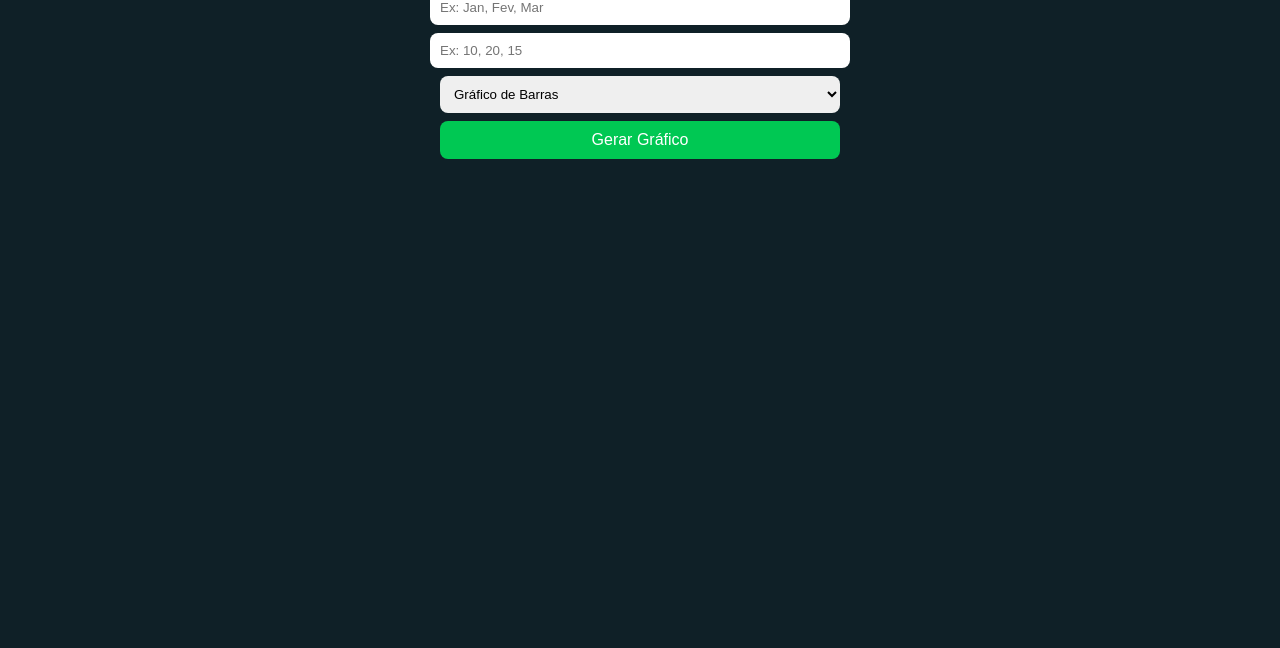
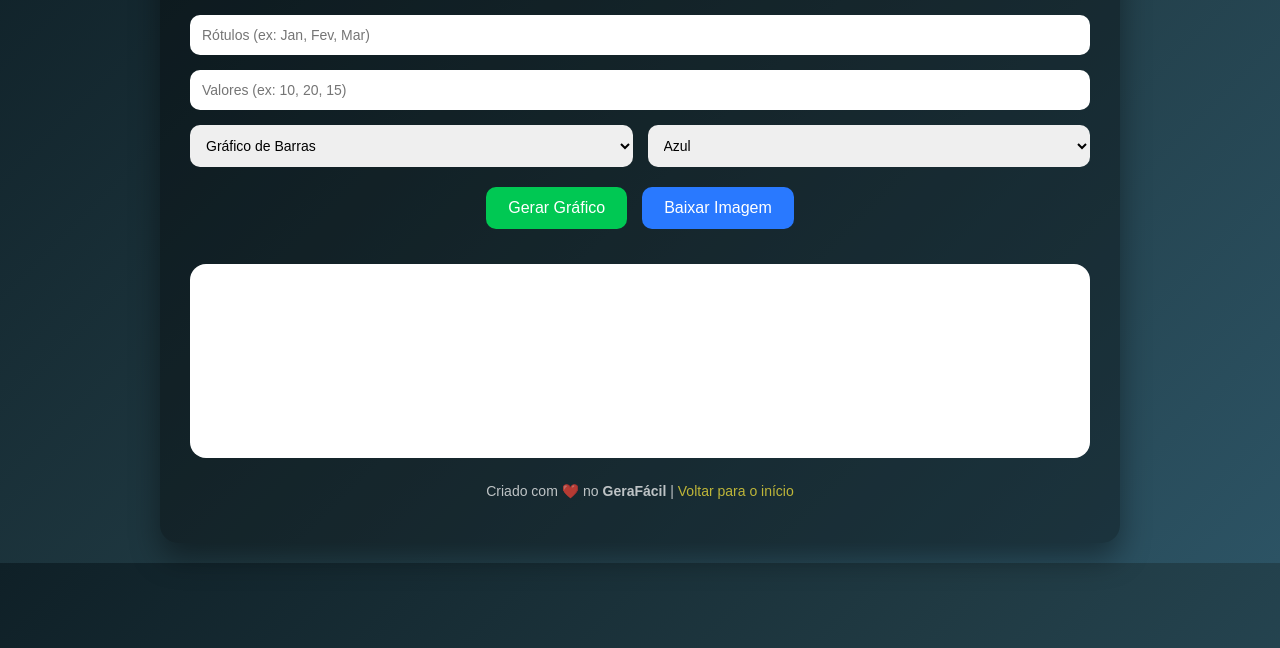
Before and after one commit to kauanrodriguez1935-create/gerafacil, a plain HTML site: page grafico.html in a window 1280 px wide. Shown: the part 152-800 px from the top of the page. Drawn offline with nearby package versions, Linux system fonts and the light colour scheme.

Commit message:
Update grafico.html

```diff
--- a/grafico.html
+++ b/grafico.html
@@ -4,52 +4,120 @@
   <meta charset="UTF-8">
   <title>Gerador de Gráficos Online | GeraFácil</title>
 
-  <meta name="description" content="Crie gráficos online grátis. Gere gráficos de barras, pizza e linhas para trabalhos e apresentações.">
-
+  <meta name="description" content="Crie gráficos online grátis. Gere gráficos de barras, linhas e pizza e baixe a imagem para trabalhos e apresentações.">
   <meta name="viewport" content="width=device-width, initial-scale=1.0">
 
+  <!-- Chart.js -->
   <script src="https://cdn.jsdelivr.net/npm/chart.js"></script>
 
   <style>
     body {
       font-family: Arial, sans-serif;
-      background: #0f2027;
+      background: linear-gradient(135deg, #0f2027, #203a43, #2c5364);
       color: #fff;
-      text-align: center;
+      margin: 0;
       padding: 20px;
     }
 
-    input, textarea, select, button {
-      width: 100%;
-      max-width: 400px;
-      padding: 10px;
-      margin: 8px auto;
-      border-radius: 8px;
+    .container {
+      max-width: 900px;
+      margin: auto;
+      background: rgba(0,0,0,0.35);
+      padding: 30px;
+      border-radius: 18px;
+      box-shadow: 0 15px 30px rgba(0,0,0,0.4);
+    }
+
+    h1 {
+      text-align: center;
+      margin-bottom: 10px;
+    }
+
+    p {
+      text-align: center;
+      opacity: 0.9;
+    }
+
+    .form {
+      display: grid;
+      grid-template-columns: 1fr 1fr;
+      gap: 15px;
+      margin-top: 25px;
+    }
+
+    .form input, .form select {
+      padding: 12px;
+      border-radius: 10px;
       border: none;
-      display: block;
+      font-size: 14px;
+    }
+
+    .form .full {
+      grid-column: 1 / 3;
+    }
+
+    .buttons {
+      display: flex;
+      gap: 15px;
+      margin-top: 20px;
+      justify-content: center;
+      flex-wrap: wrap;
     }
 
     button {
       background: #00c853;
+      border: none;
       color: white;
+      padding: 12px 22px;
       font-size: 16px;
+      border-radius: 10px;
       cursor: pointer;
+      transition: 0.3s;
+    }
+
+    button.secondary {
+      background: #2979ff;
+    }
+
+    button:hover {
+      transform: scale(1.05);
+      opacity: 0.9;
+    }
+
+    .chart-box {
+      margin-top: 35px;
+      background: white;
+      padding: 20px;
+      border-radius: 16px;
     }
 
     canvas {
-      margin-top: 30px;
-      max-width: 600px;
+      max-width: 100%;
+    }
+
+    footer {
+      text-align: center;
+      margin-top: 25px;
+      font-size: 14px;
+      opacity: 0.8;
+    }
+
+    a {
+      color: #ffeb3b;
+      text-decoration: none;
     }
   </style>
 </head>
 
 <body>
 
+<div class="container">
   <h1>Gerador de Gráficos Online</h1>
-<p>Digite os dados separados por vírgula</p>
+  <p>Crie gráficos profissionais em segundos e baixe a imagem</p>
 
-<input id="labels" placeholder="Ex: Jan, Fev, Mar">
-<input id="dados" placeholder="Ex: 10, 20, 15">
+  <div class="form">
+    <input id="labels" class="full" placeholder="Rótulos (ex: Jan, Fev, Mar)">
+    <input id="dados" class="full" placeholder="Valores (ex: 10, 20, 15)">
 
     <select id="tipo">
       <option value="bar">Gráfico de Barras</option>
@@ -57,17 +125,39 @@
       <option value="pie">Gráfico de Pizza</option>
     </select>
 
+    <select id="cor">
+      <option value="#2979ff">Azul</option>
+      <option value="#00c853">Verde</option>
+      <option value="#ff7043">Laranja</option>
+      <option value="#ab47bc">Roxo</option>
+    </select>
+  </div>
+
+  <div class="buttons">
     <button onclick="gerarGrafico()">Gerar Gráfico</button>
+    <button class="secondary" onclick="baixarGrafico()">Baixar Imagem</button>
+  </div>
 
+  <div class="chart-box">
     <canvas id="grafico"></canvas>
+  </div>
+
+  <footer>
+    <p>
+      Criado com ❤️ no <strong>GeraFácil</strong> |
+      <a href="index.html">Voltar para o início</a>
+    </p>
+  </footer>
+</div>
 
 <script>
 let chart;
 
 function gerarGrafico() {
-  const labels = document.getElementById("labels").value.split(",");
+  const labels = document.getElementById("labels").value.split(",").map(l => l.trim());
   const dados = document.getElementById("dados").value.split(",").map(Number);
   const tipo = document.getElementById("tipo").value;
+  const cor = document.getElementById("cor").value;
 
   const ctx = document.getElementById("grafico").getContext("2d");
 
@@ -79,10 +169,34 @@ function gerarGrafico() {
       labels: labels,
       datasets: [{
         label: "Valores",
-        data: dados
+        data: dados,
+        backgroundColor: tipo === "pie" ? labels.map(() => cor) : cor,
+        borderColor: cor,
+        borderWidth: 2,
+        fill: tipo === "line"
       }]
+    },
+    options: {
+      responsive: true,
+      plugins: {
+        legend: {
+          display: tipo !== "bar"
+        }
+      }
     }
   });
+}
+
+function baixarGrafico() {
+  if (!chart) {
+    alert("Gere um gráfico primeiro.");
+    return;
+  }
+
+  const link = document.createElement("a");
+  link.href = chart.toBase64Image();
+  link.download = "grafico-gerafacil.png";
+  link.click();
 }
 </script>
 
```
Lines whose indentation alone changed are shown as unchanged.
